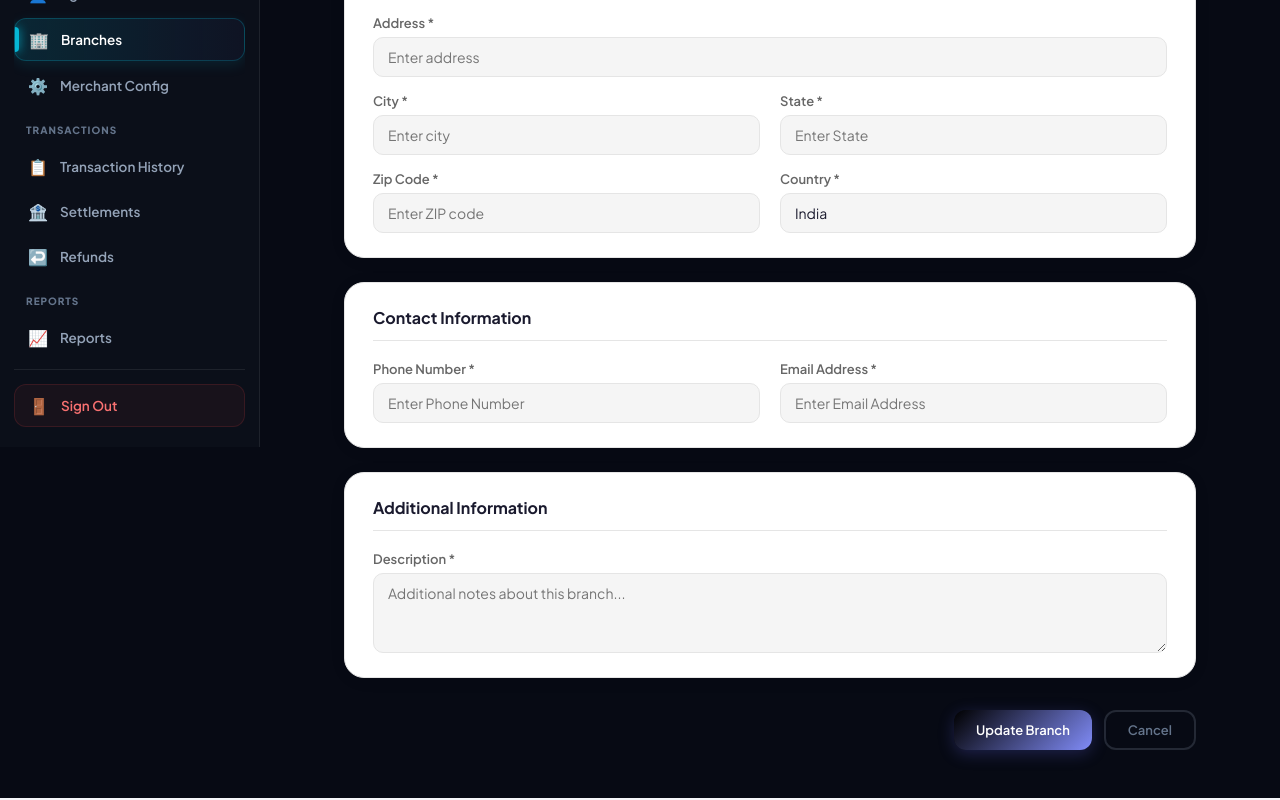
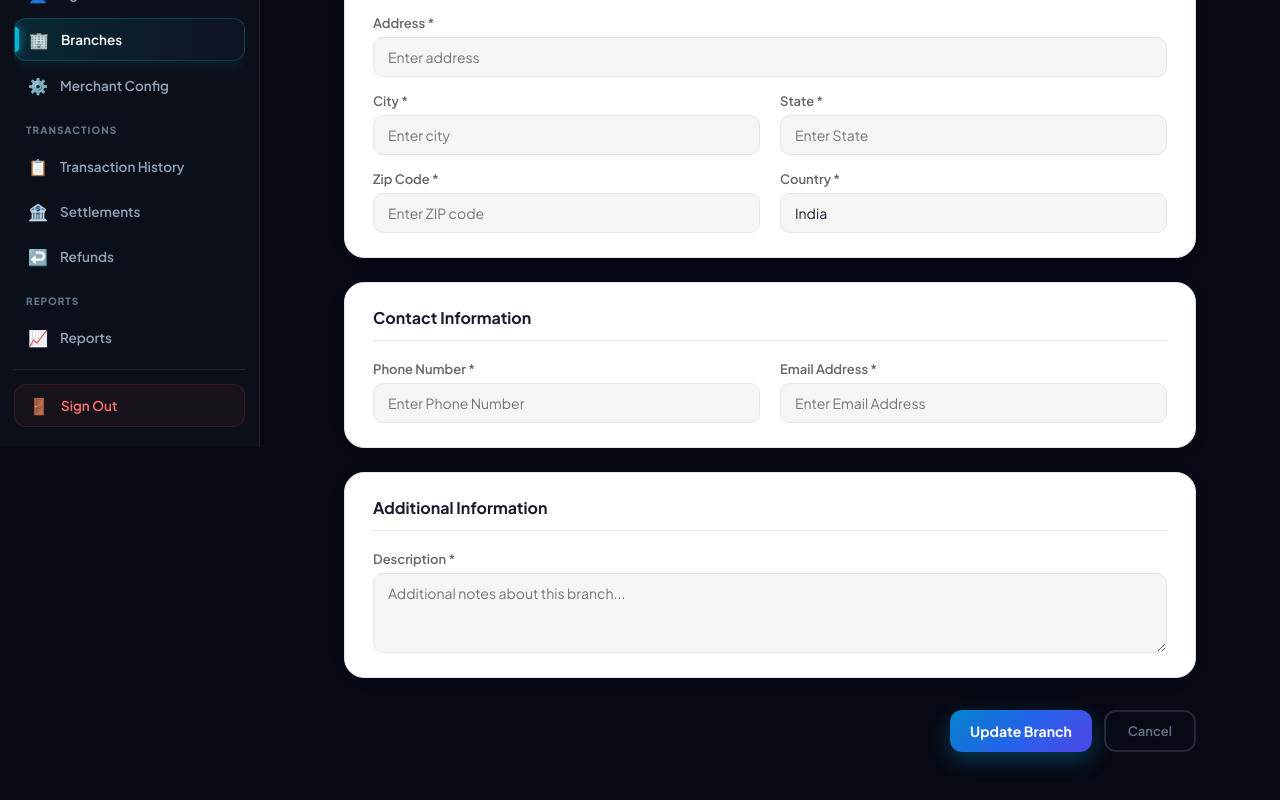
Before and after one commit to devadss/EcollectFrontEnd, a React (Create React App) app: page /branches/edit/1 in a window 1280 px wide. Shown: the part 353-1153 px from the top of the page. Built offline with nearby package versions, Linux system fonts and the light colour scheme; no server answers.

Commit message:
design changes commit to the branch

```diff
--- a/src/pages/branches/AddBranch.jsx
+++ b/src/pages/branches/AddBranch.jsx
@@ -294,7 +294,7 @@ const AddBranch = () => {
           </div>
 
           <div className="form-actions">
-            <button type="submit" className="btn-primary" disabled={loading}>
+            <button type="submit" className="btn-primary-gradient" disabled={loading}>
               {loading ? 'Saving...' : isEdit ? 'Update Branch' : 'Create Branch'}
             </button>
             <button type="button" className="btn-outline" onClick={() => navigate('/branches')}>
--- a/src/pages/merchants/AddMerchantConfig.jsx
+++ b/src/pages/merchants/AddMerchantConfig.jsx
@@ -382,7 +382,7 @@ const AddMerchantConfig = () => {
           </div>
 
           <div className="form-actions">
-            <button type="submit" className="btn-primary" disabled={loading}>
+            <button type="submit" className="btn-primary-gradient" disabled={loading}>
               {/*{loading ? 'Registering...' : 'Add Merchant Config '}*/}
               {loading ? (
                 <>
--- a/src/pages/merchants/MerchantsConfig.jsx
+++ b/src/pages/merchants/MerchantsConfig.jsx
@@ -86,7 +86,7 @@ const MerchantsConfig = () => {
               <h1 className="page-title"><span className="gradient-text">Merchants Config</span></h1>
               <p className="page-subtitle">Manage all registered merchants</p>
             </div>
-            <button className="btn-primary" onClick={() => navigate('/merchants/merchantconfig/add')}>
+            <button className="btn-primary-gradient" onClick={() => navigate('/merchants/merchantconfig/add')}>
               ➕ Add Merchants Config
             </button>
           </div>
```
